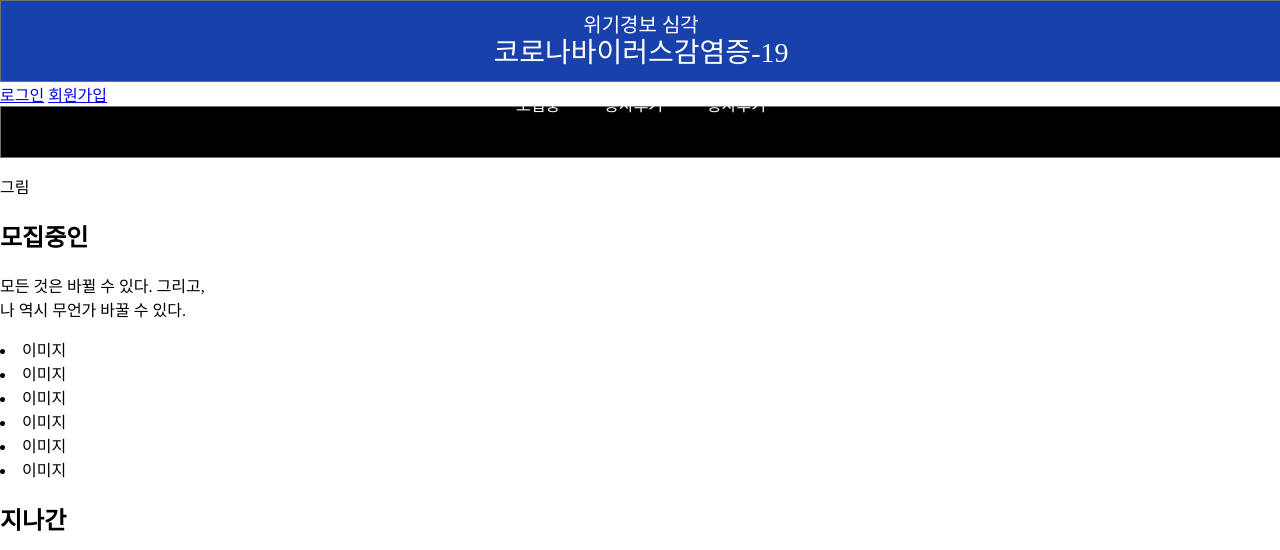
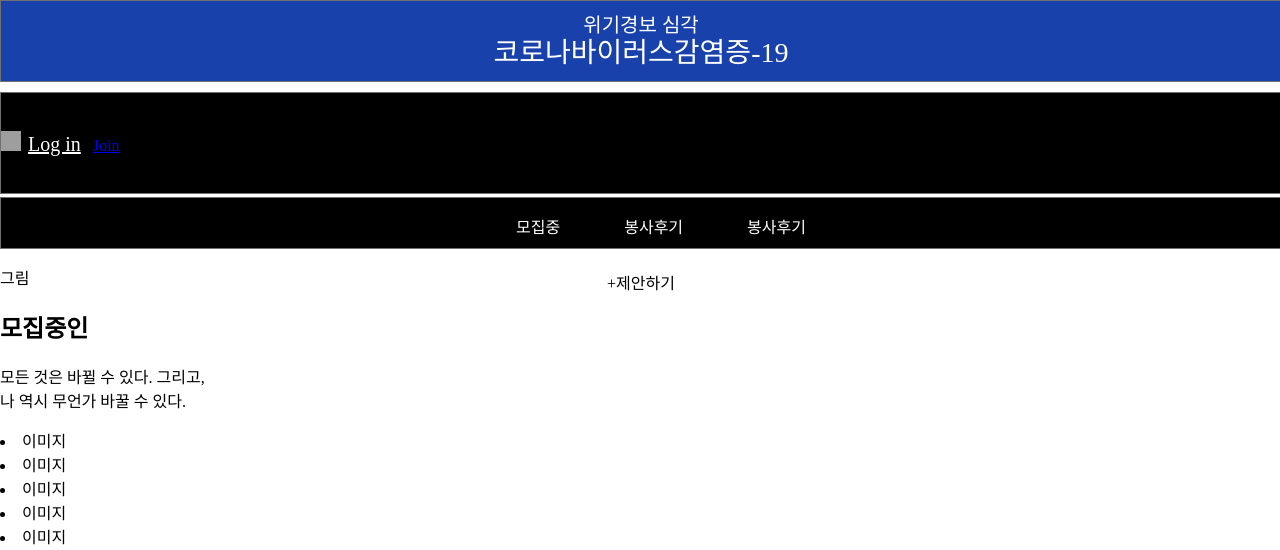
Before and after one commit to GJAI-School/2020-GJAI-Hackerton, a Django app: page / in a window 1280 px wide. Shown: the top 550 px of the page. Run offline with Django 3.2, Linux system fonts and the light colour scheme; grey boxes are pictures that could not be loaded.

Commit message:
성찬이꺼 1차 합침
히히

```diff
--- a/doya/firstapp/static/main.css
+++ b/doya/firstapp/static/main.css
@@ -1,3 +1,4 @@
+/* 팝업창 */
 body {
     position: relative;
     margin: 0px;
@@ -40,25 +41,60 @@
     text-align: center;
     color: #ffffff;
 }
+/* 로그인 네비바 */
+header .head_2{
+    display: flex;
+    align-items: center;
+    margin-top: 10px;
+    width: 100%;
+    height: 100px;
+    border: solid 1px #707070;
+    background-color: #000000;
+}
 
+header .login{
+    width: 70px;
+    height: 27px;
+    margin-right: 8px;
+    font-family: NanumSquareRoundL;
+    font-size: 20px;
+    font-weight: normal;
+    font-stretch: normal;
+    font-style: normal;
+    line-height: 1.12;
+    letter-spacing: normal;
+    text-align: left;
+    color: #ffffff;
+}
+
+header .login_img{
+    margin-right: 3px;
+    width: 20px;
+    height: 20px;
+}
+
+/* 메뉴 네비바 */
 .menubar {
     width: 100%;
     height: 50px;
     border: solid 1px #707070;
     background-color: black;
+    margin-top: 3px;
 
     display: flex;
     flex-direction: column;
-    justify-content: center;
     align-items: center;
 }
 .menubar ul{
     position: relative;
-    margin: 0px;
-    padding: 0px;
+    /* margin: 0px;
+    padding: 0px; */
 }
 .menubar ul li{
     color: white;
     display: inline;
-    margin: 20px;
+    margin: 30px;
 }
+.menubar div{
+
+}
--- a/doya/firstapp/templates/main.html
+++ b/doya/firstapp/templates/main.html
@@ -18,10 +18,13 @@
                 코로나바이러스감염증-19
             </div>
         </div>
-        <div>
-            <a href='{% url 'login' %}'>로그인</a> <a href='{% url 'signin' %}'>회원가입</a>
+
+        <div class="head_2">
+            <div class="head_2_text">
+                <img class="login_img" src="static/img/login.jpg">
+                <a class="login" href='{% url 'login' %}'>Log in</a> <a class="join" href='{% url 'signin' %}'>Join</a>
+            </div>
         </div>
-        <div>
     </header>
 
     <nav class="menubar">
```
